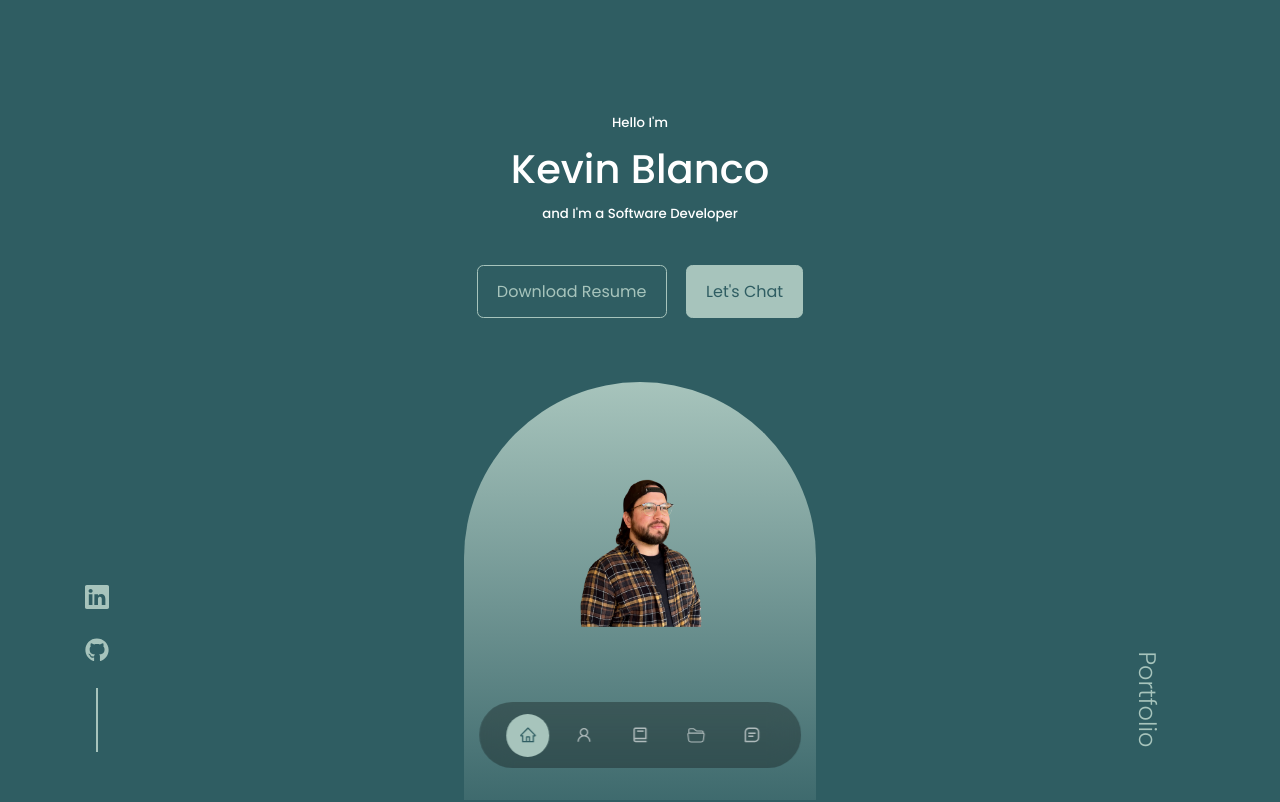
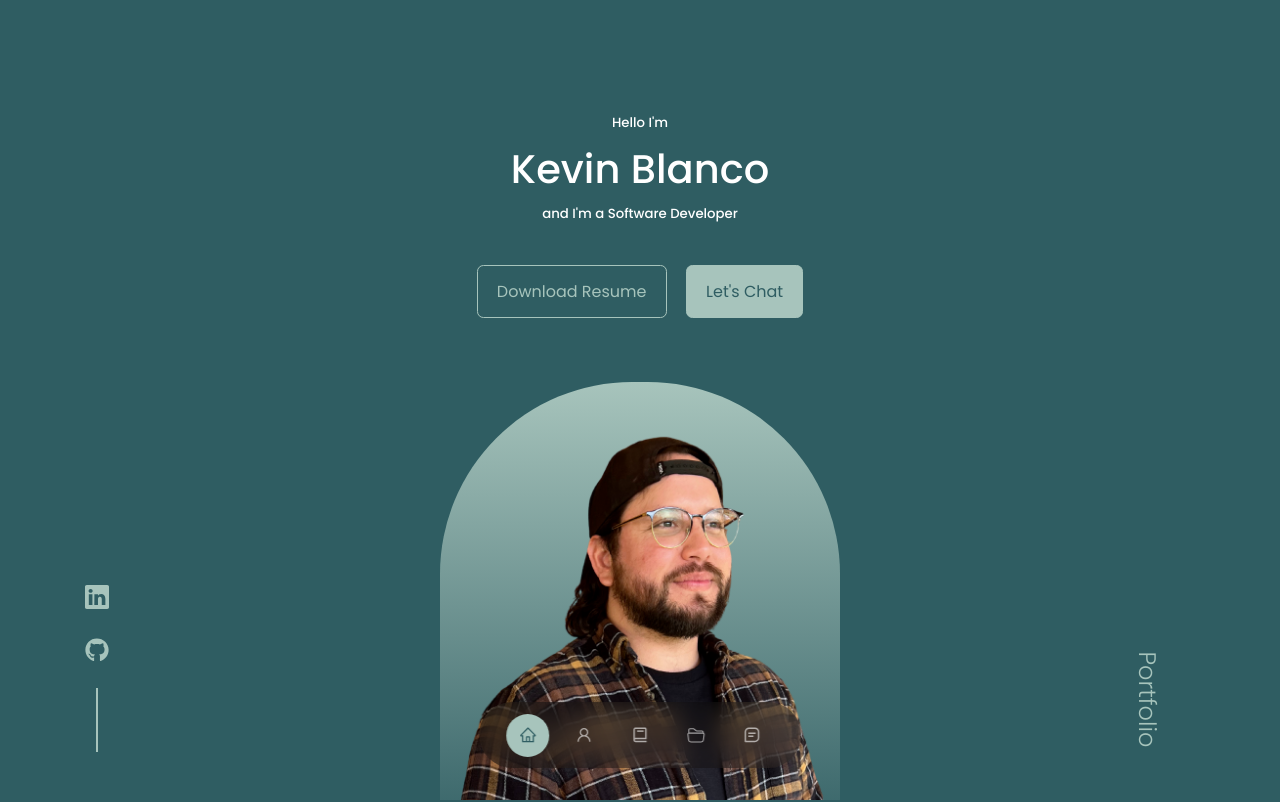
Before and after one commit to greensharpie/kevin-blanco, a React (Create React App) app: page / in a window 1280 px wide. Shown: the top 802 px of the page. Built offline with nearby package versions, Linux system fonts and the light colour scheme.

Commit message:
header picture imported and sized

```diff
--- a/src/components/header/Header.jsx
+++ b/src/components/header/Header.jsx
@@ -14,7 +14,7 @@ const Header = () => {
         <CallToAction />
         <HeaderSocials />
         <div className='me'>
-          <img src={PFP} alt='me' />
+          <img src={PFP} alt='me' className='pfp'/>
         </div>
 
         <a href='#portfolio' className='scroll__down'>Portfolio</a>
--- a/src/components/header/header.css
+++ b/src/components/header/header.css
@@ -37,7 +37,7 @@ header{
 
 /* PICTURE */
 
-.me {
+/* .me {
   background: linear-gradient(var(--color-primary), transparent);
   width: 22rem;
   height: 30rem;
@@ -47,6 +47,21 @@ header{
   border-radius: 12rem 12rem 0 0;
   overflow: hidden;
   padding: 5rem 1.5rem 1.5rem 1.5rem;
+} */
+
+.me {
+  background: linear-gradient(var(--color-primary), transparent);
+  width: 25rem;
+  height: 30rem;
+  margin: 4rem auto 0 auto;
+  border-radius: 12rem 12rem 0 0;
+  overflow: hidden;
+  padding: 0 0 0 0;
+}
+
+.pfp {
+  width: 100%;
+  height: 110%;
 }
 
 .scroll__down {
@@ -62,6 +77,9 @@ header{
   header {
     height: 68vh;
   }
+  .me {
+    width: 40vh;
+  }
 }
 
 @media screen and (max-width: 600px) {
```
